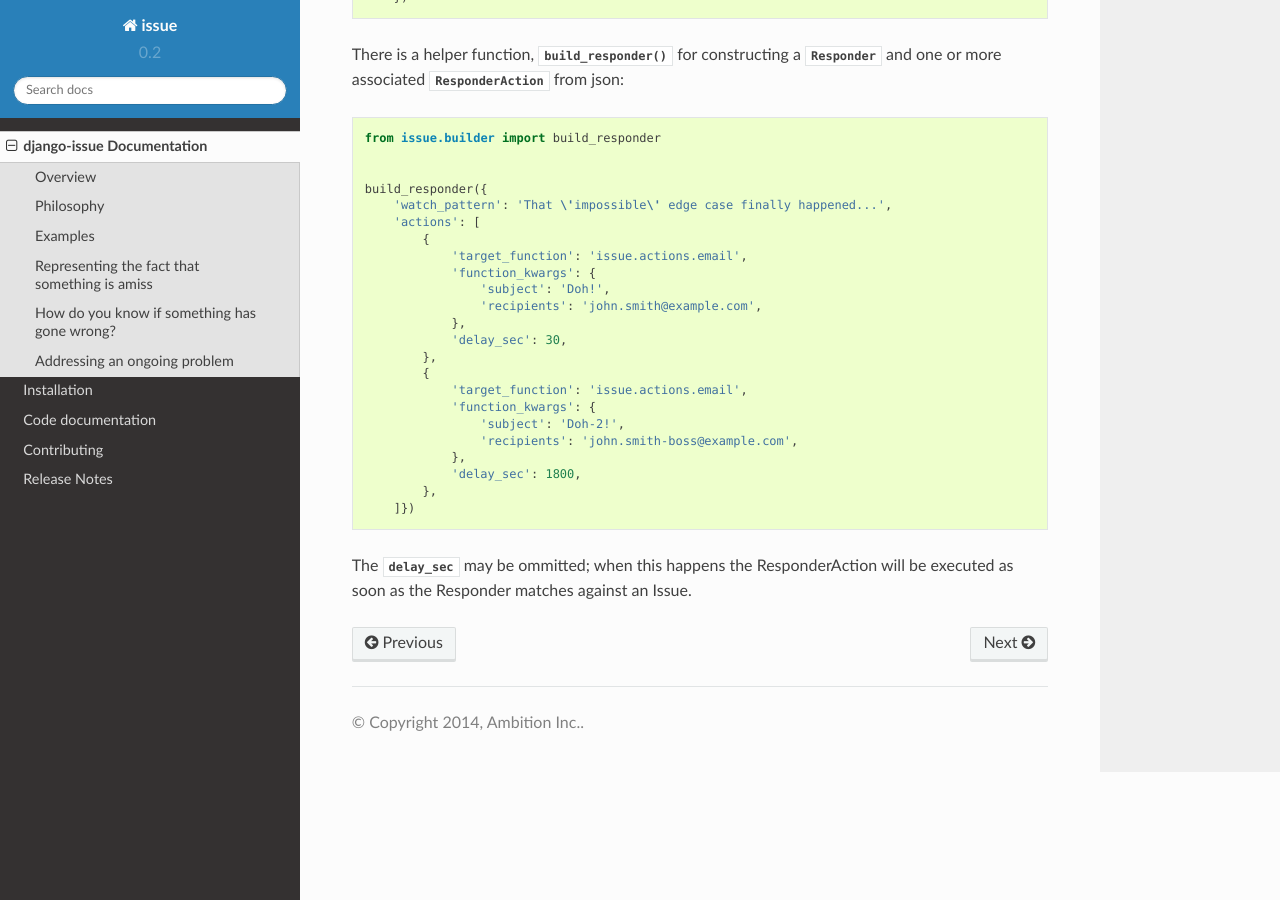
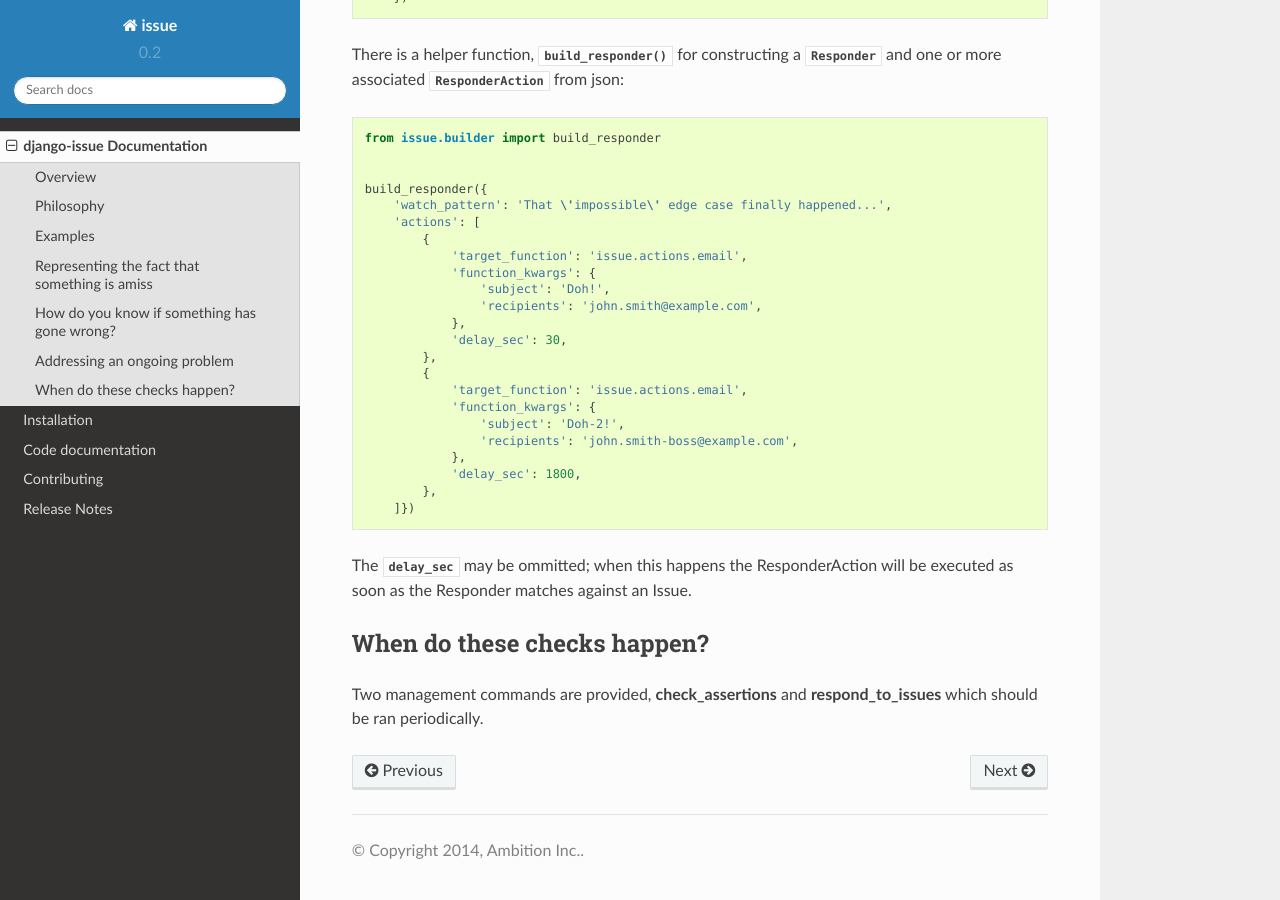
Before and after one commit to ambitioninc/django-issue, a Sphinx documentation site: the page built from docs/index.rst, in a window 1280 px wide and 900 px high, scrolled down 3379 px. Built offline with Sphinx 7.4.7 and the Read the Docs theme 2.0.0, drawn with Linux system fonts in a browser that asks for light colours.

Commit message:
Updated docs

```diff
--- a/docs/index.rst
+++ b/docs/index.rst
@@ -179,3 +179,10 @@ There is a helper function, :func:`build_responder` for constructing a :class:`R
         ]})
 
 The :attr:`delay_sec` may be ommitted; when this happens the ResponderAction will be executed as soon as the Responder matches against an Issue.
+
+
+============================
+When do these checks happen?
+============================
+
+Two management commands are provided, :command:`check_assertions` and :command:`respond_to_issues` which should be ran periodically.
```
